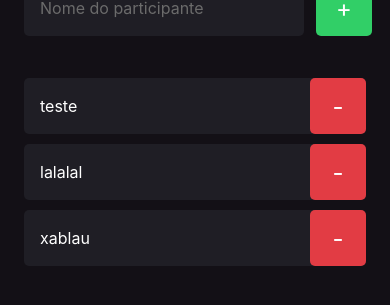
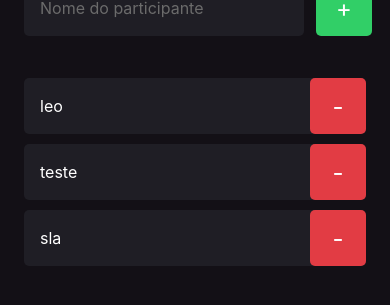
Before and after one commit to LeonardoDett/imhere, a React Native app: screen / in a window 390 px wide. Shown: the part 177-482 px from the top of the page. Built offline with nearby package versions, Linux system fonts and the light colour scheme.

Commit message:
Ativando rolagem na tela

```diff
--- a/src/screens/Home/index.tsx
+++ b/src/screens/Home/index.tsx
@@ -1,9 +1,12 @@
-import { Text, TextInput, TouchableOpacity, View } from "react-native";
+import { ScrollView, Text, TextInput, TouchableOpacity, View } from "react-native";
 
 import { styles } from "./styles";
 import { Participant } from "../../components/Participant"
+import { useState } from "react";
 
 export function Home() {
+
+    const [participant, setParticipant] = useState(["leo", "teste", "sla"]);
 
     function handleParticipantAdd() {
         console.log("Você clicou no botão de Adicionar!");
@@ -35,10 +38,14 @@ export function Home() {
                     </Text>
                 </TouchableOpacity>
             </View>
+            <ScrollView>
+                {
+                    participant.map(p => (
+                        <Participant key={p} name={p} onRemove={handleParticipantRemove} />
+                    ))
+                }
+            </ScrollView>
 
-            <Participant name="teste" onRemove={handleParticipantRemove}/>
-            <Participant name="lalalal" onRemove={handleParticipantRemove}/>
-            <Participant name="xablau" onRemove={handleParticipantRemove}/>
         </View>
     )
 }
```
